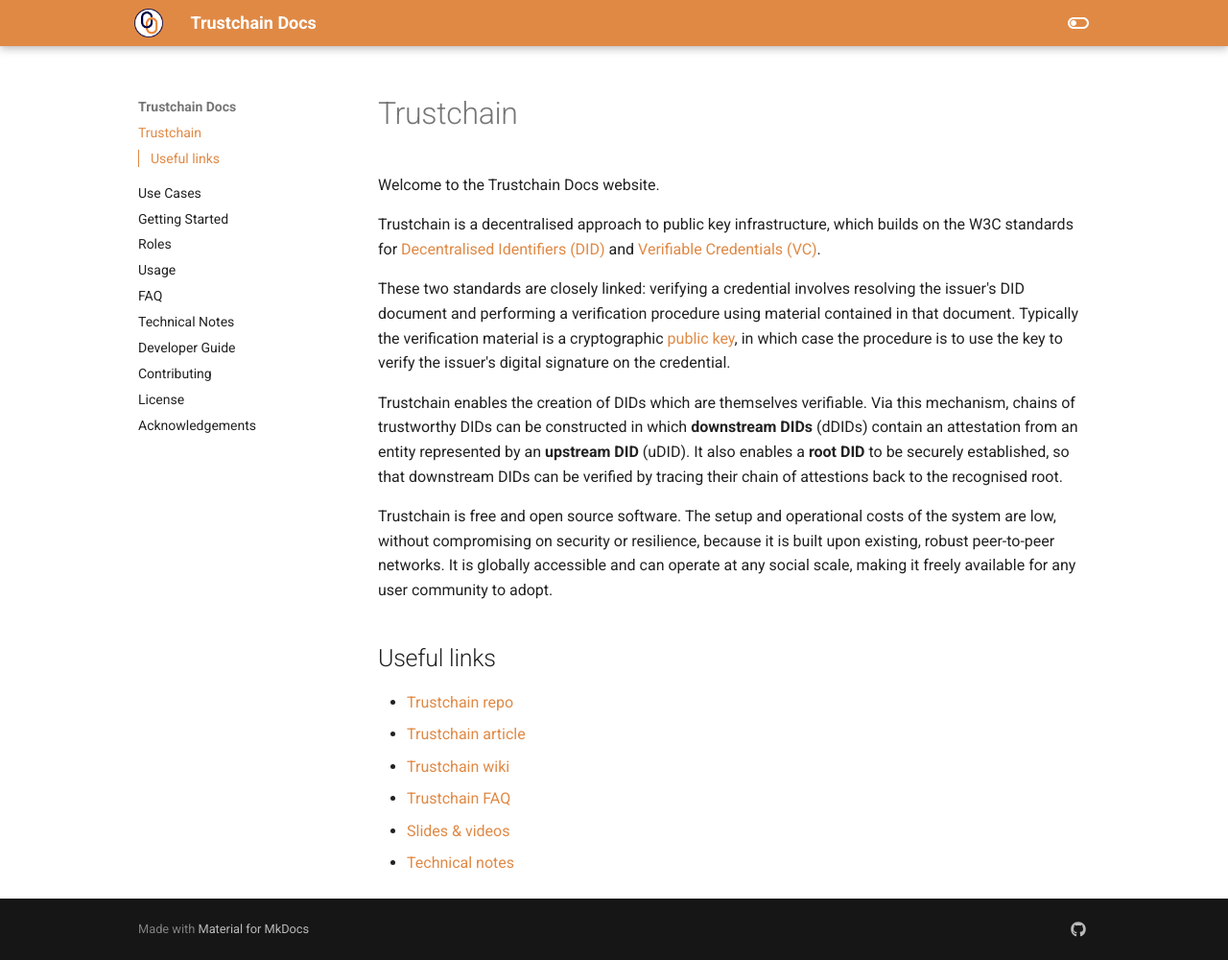
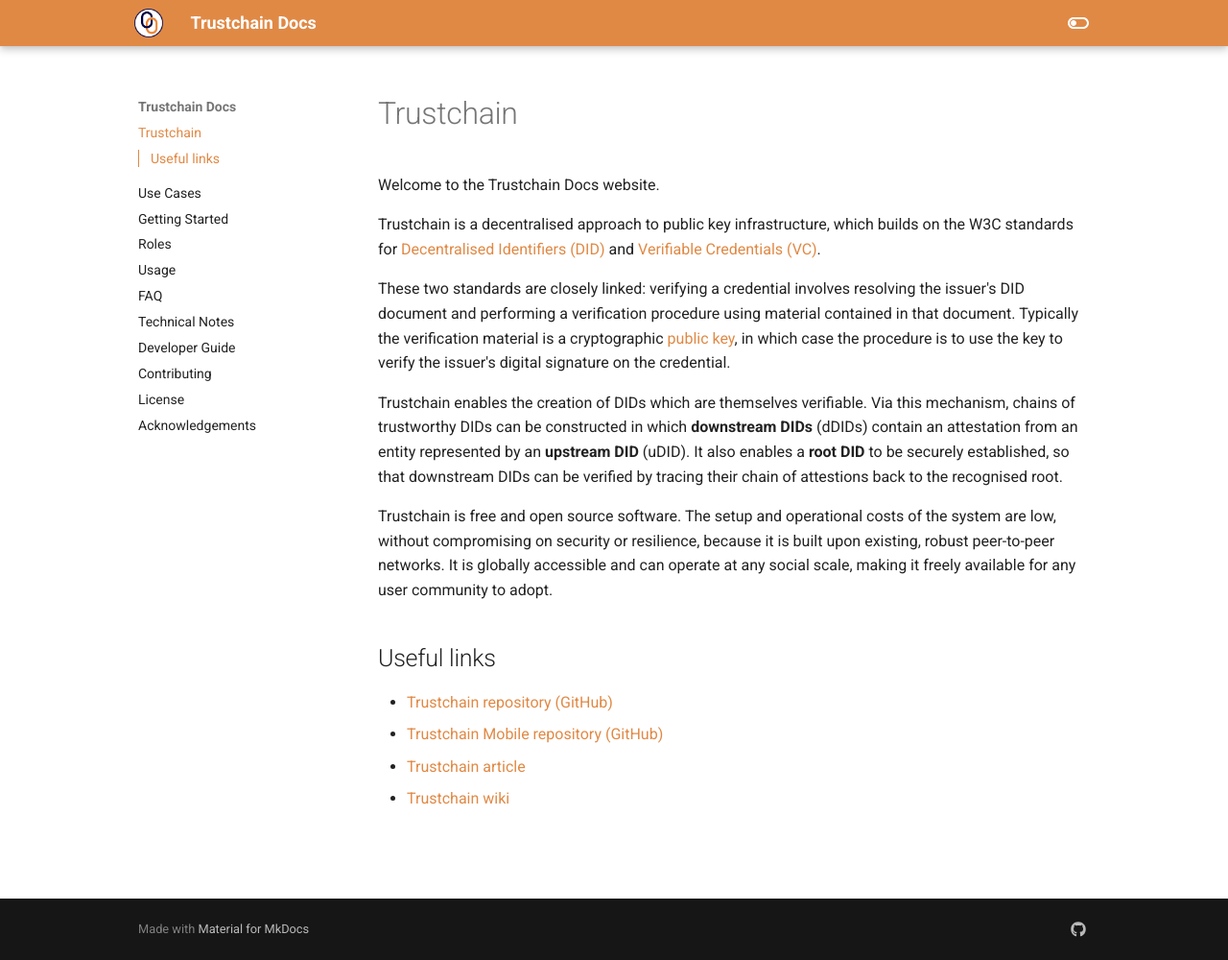
Before and after one commit to alan-turing-institute/trustchain, an MkDocs documentation site: the page built from docs/index.md, in a window 1280 px wide and 1000 px high. Shown: the whole window at 96% size. Built offline with MkDocs 1.6.1 and Material for MkDocs 9.7.7, drawn with Linux system fonts in a browser that asks for light colours; nearby versions of some CDN libraries; library files that are not in the unit come from our copies.

Commit message:
Add contributing notes & update useful links

```diff
--- a/docs/index.md
+++ b/docs/index.md
@@ -16,9 +16,7 @@
 
 ## Useful links
 
-- [Trustchain repo](https://github.com/alan-turing-institute/trustchain)
+- [Trustchain repository (GitHub)](https://github.com/alan-turing-institute/trustchain)
+- [Trustchain Mobile repository (GitHub)](https://github.com/alan-turing-institute/trustchain-mobile)
 - [Trustchain article](https://arxiv.org/abs/2305.08533)
 - [Trustchain wiki](https://github.com/alan-turing-institute/trustchain/wiki)
-- [Trustchain FAQ](https://github.com/alan-turing-institute/trustchain/wiki/Trustchain-FAQ)
-- [Slides & videos](https://github.com/alan-turing-institute/trustchain/wiki#presentations)
-- [Technical notes](https://github.com/alan-turing-institute/trustchain/wiki/Trustchain-Technical-Notes)
```
Also changed, not shown: docs/contributing.md (+4 -0 lines), docs/faq.md (+2 -0 lines), docs/technical-notes.md (+1 -0 lines), docs/use-cases.md (+1 -1 lines).
